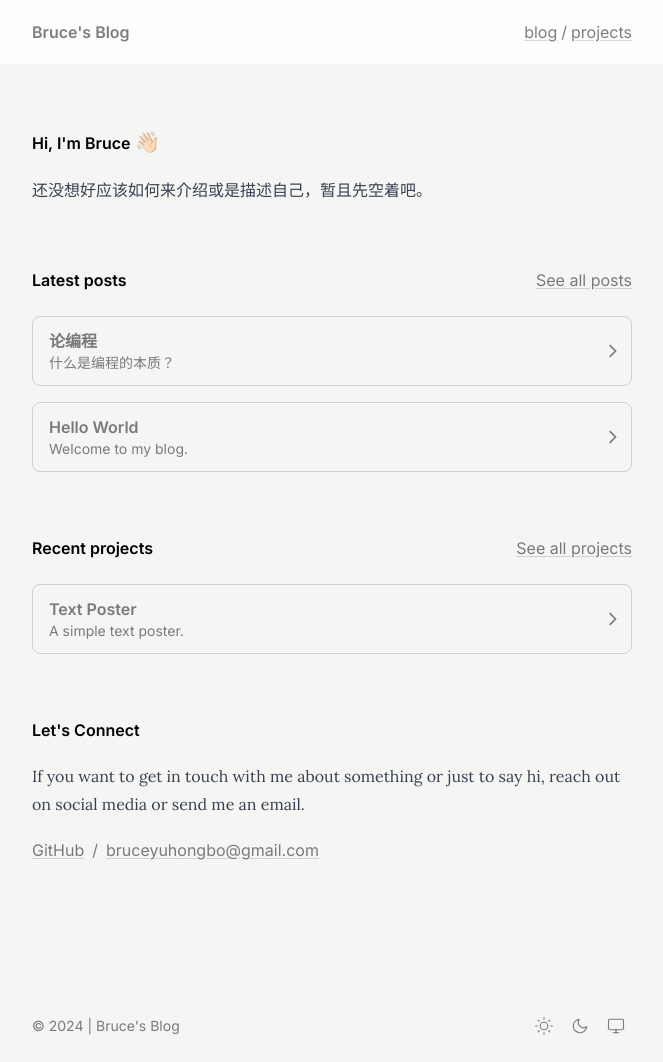
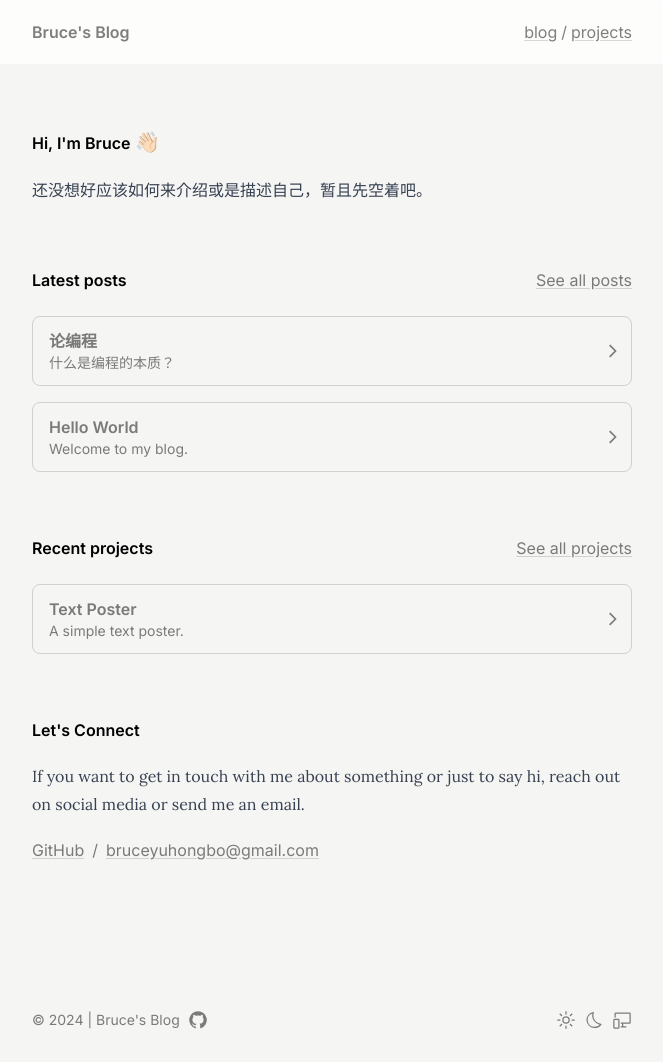
Before and after one commit to 13ruceYu/bruceyu.fun, an Astro site: page / in a window 1280 px wide. Shown: the whole page, without its empty margins (308-971 px from the left). Built offline with nearby package versions, Linux system fonts and the light colour scheme; Astro itself is replaced by a stand-in of ours; a web font is replaced by a local one.

Commit message:
chore: replace icon component

```diff
--- a/astro.config.mjs
+++ b/astro.config.mjs
@@ -2,8 +2,9 @@ import { defineConfig } from "astro/config";
 import mdx from "@astrojs/mdx";
 import sitemap from "@astrojs/sitemap";
 import tailwind from "@astrojs/tailwind";
+import icon from "astro-icon";
 
 export default defineConfig({
   site: "https://bruceyu.fun",
-  integrations: [mdx(), sitemap(), tailwind()],
+  integrations: [mdx(), sitemap(), tailwind(), icon()],
 });
--- a/package.json
+++ b/package.json
@@ -32,5 +32,9 @@
     "tailwind-merge": "^2.2.2",
     "tailwindcss": "^3.4.1",
     "typescript": "^5.4.2"
+  },
+  "devDependencies": {
+    "@iconify-json/carbon": "^1.2.3",
+    "astro-icon": "^1.1.1"
   }
 }
--- a/src/components/Footer.astro
+++ b/src/components/Footer.astro
@@ -2,6 +2,7 @@
 import Container from "@components/Container.astro";
 import { SITE } from "@consts";
 import BackToTop from "@components/BackToTop.astro";
+import { Icon } from 'astro-icon/components'
 ---
 
 <footer class="animate">
@@ -12,79 +13,33 @@ import BackToTop from "@components/BackToTop.astro";
       </div>
     </div>
     <div class="flex justify-between items-center">
-      <div>
+      <div class="flex gap-2">
         &copy; 2024 {`|`} {SITE.NAME}
+        <a href="https://github.com/13ruceYu" target="_blank">
+          <Icon name={'carbon:logo-github'} class='size-5 cursor-pointer'></Icon>
+        </a>
       </div>
-      <div class="flex flex-wrap gap-1 items-center">
+      <div class="flex flex-wrap gap-2 items-center">
         <button
           id="light-theme-button"
           aria-label="Light theme"
-          class="group size-8 flex items-center justify-center rounded-full"
+          class="group flex items-center justify-center rounded-full"
         >
-          <svg
-            xmlns="http://www.w3.org/2000/svg"
-            width="18"
-            height="18"
-            viewBox="0 0 24 24"
-            fill="none"
-            stroke="currentColor"
-            stroke-width="1.5"
-            stroke-linecap="round"
-            stroke-linejoin="round"
-            class="group-hover:stroke-black group-hover:dark:stroke-white transition-colors duration-300 ease-in-out"
-          >
-            <circle cx="12" cy="12" r="5"></circle>
-            <line x1="12" y1="1" x2="12" y2="3"></line>
-            <line x1="12" y1="21" x2="12" y2="23"></line>
-            <line x1="4.22" y1="4.22" x2="5.64" y2="5.64"></line>
-            <line x1="18.36" y1="18.36" x2="19.78" y2="19.78"></line>
-            <line x1="1" y1="12" x2="3" y2="12"></line>
-            <line x1="21" y1="12" x2="23" y2="12"></line>
-            <line x1="4.22" y1="19.78" x2="5.64" y2="18.36"></line>
-            <line x1="18.36" y1="5.64" x2="19.78" y2="4.22"></line>
-          </svg>
+          <Icon class={'size-5'} name="carbon:sun"></Icon>
         </button>
         <button
           id="dark-theme-button"
           aria-label="Dark theme"
-          class="group size-8 flex items-center justify-center rounded-full"
+          class="group flex items-center justify-center rounded-full"
         >
-          <svg
-            xmlns="http://www.w3.org/2000/svg"
-            width="18"
-            height="18"
-            viewBox="0 0 24 24"
-            fill="none"
-            stroke="currentColor"
-            stroke-width="1.5"
-            stroke-linecap="round"
-            stroke-linejoin="round"
-            class="group-hover:stroke-black group-hover:dark:stroke-white transition-colors duration-300 ease-in-out"
-          >
-            <path d="M21 12.79A9 9 0 1 1 11.21 3 7 7 0 0 0 21 12.79z"></path>
-          </svg>
+          <Icon class={'size-5'} name="carbon:moon"></Icon>
         </button>
         <button
           id="system-theme-button"
           aria-label="System theme"
-          class="group size-8 flex items-center justify-center rounded-full"
+          class="group flex items-center justify-center rounded-full"
         >
-          <svg
-            xmlns="http://www.w3.org/2000/svg"
-            width="18"
-            height="18"
-            viewBox="0 0 24 24"
-            fill="none"
-            stroke="currentColor"
-            stroke-width="1.5"
-            stroke-linecap="round"
-            stroke-linejoin="round"
-            class="group-hover:stroke-black group-hover:dark:stroke-white transition-colors duration-300 ease-in-out"
-          >
-            <rect x="2" y="3" width="20" height="14" rx="2" ry="2"></rect>
-            <line x1="8" y1="21" x2="16" y2="21"></line>
-            <line x1="12" y1="17" x2="12" y2="21"></line>
-          </svg>
+          <Icon class="size-5" name="carbon:devices"></Icon>
         </button>
       </div>
     </div>
--- a/src/components/Head.astro
+++ b/src/components/Head.astro
@@ -49,14 +49,14 @@ const { title, description, image = "/favicon.svg" } = Astro.props;
 <meta property="og:url" content={Astro.url} />
 <meta property="og:title" content={title} />
 <meta property="og:description" content={description} />
-<meta property="og:image" content={new URL(image, Astro.url)} />
+<meta property="og:image" content='https://www.bruceyu.fun/favicon.svg' />
 
 <!-- Twitter -->
 <meta property="twitter:card" content="summary_large_image" />
 <meta property="twitter:url" content={Astro.url} />
 <meta property="twitter:title" content={title} />
 <meta property="twitter:description" content={description} />
-<meta property="twitter:image" content={new URL(image, Astro.url)} />
+<meta property="twitter:image" content='https://www.bruceyu.fun/favicon.svg' />
 
 <ViewTransitions  />
 
```
Also changed, not shown: pnpm-lock.yaml.
